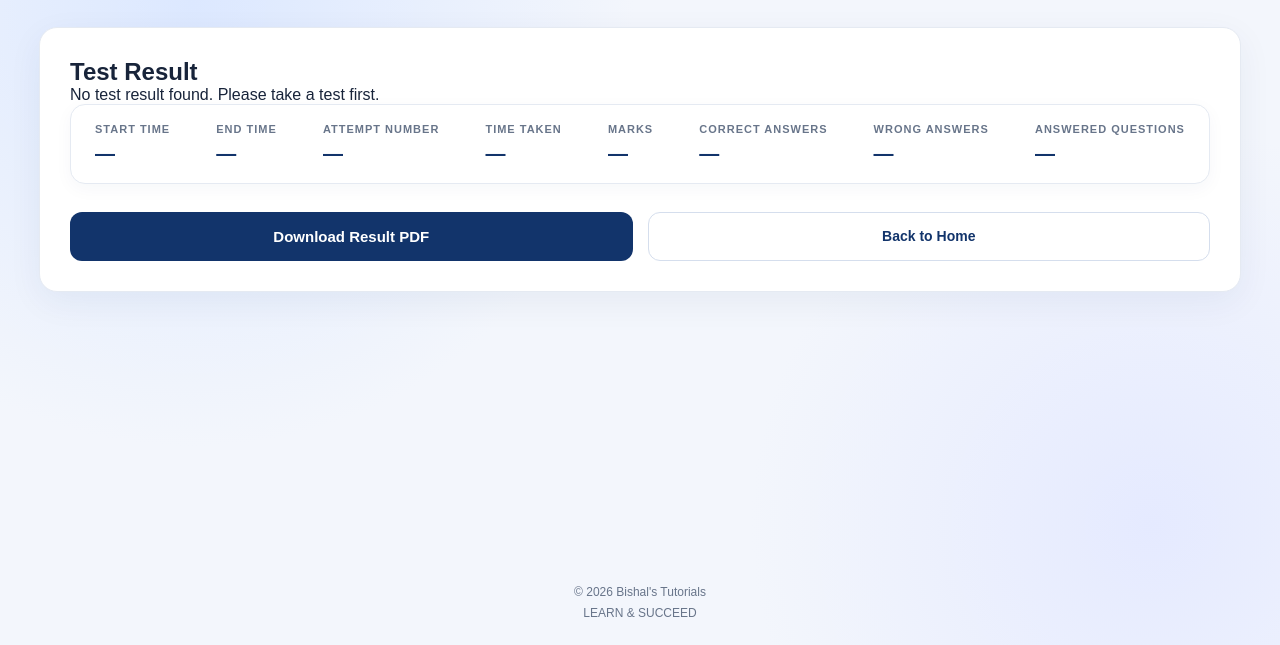
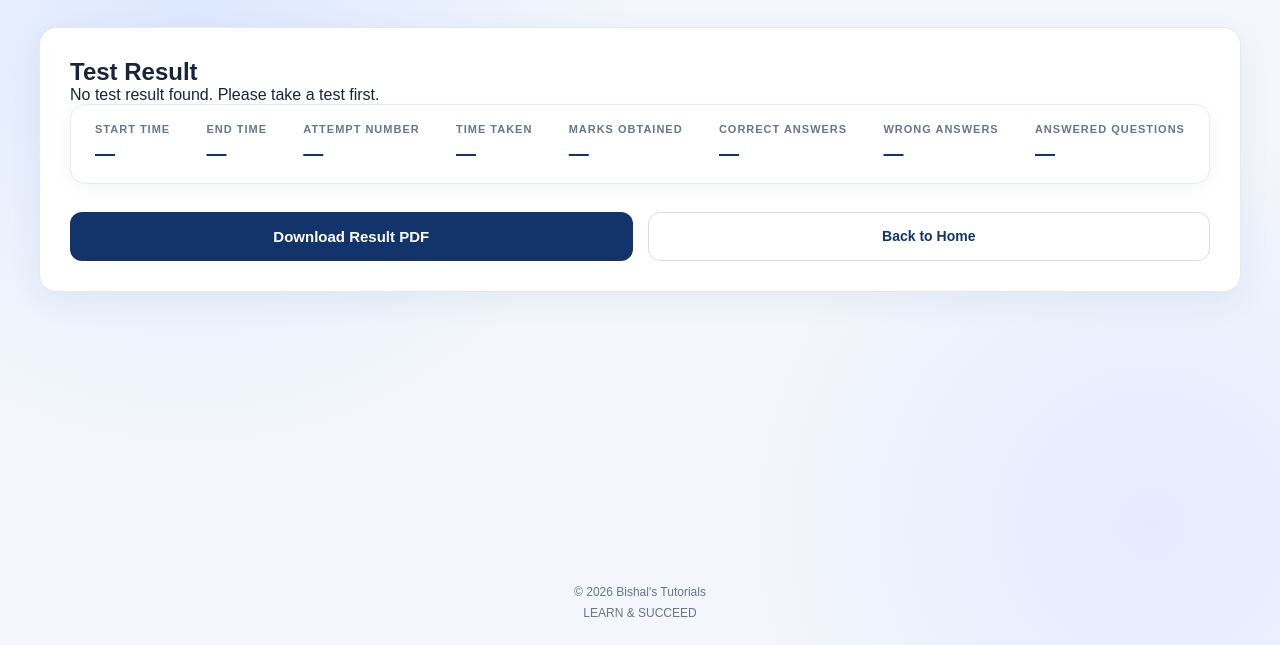
Before and after one commit to bishalstutorials/mock-test, a plain HTML site: page result.html in a window 1280 px wide. Shown: the part 155-800 px from the top of the page. Drawn offline with nearby package versions, Linux system fonts and the light colour scheme.

Commit message:
Refine labels in result.html for better clarity
Updated labels for clarity and consistency in the result page.

```diff
--- a/result.html
+++ b/result.html
@@ -52,7 +52,7 @@
             </div>
 
             <div>
-                <span class="info-label">MARKS</span>
+                <span class="info-label">MARKS OBTAINED</span>
                 <strong id="result-score">—</strong>
             </div>
 
```
